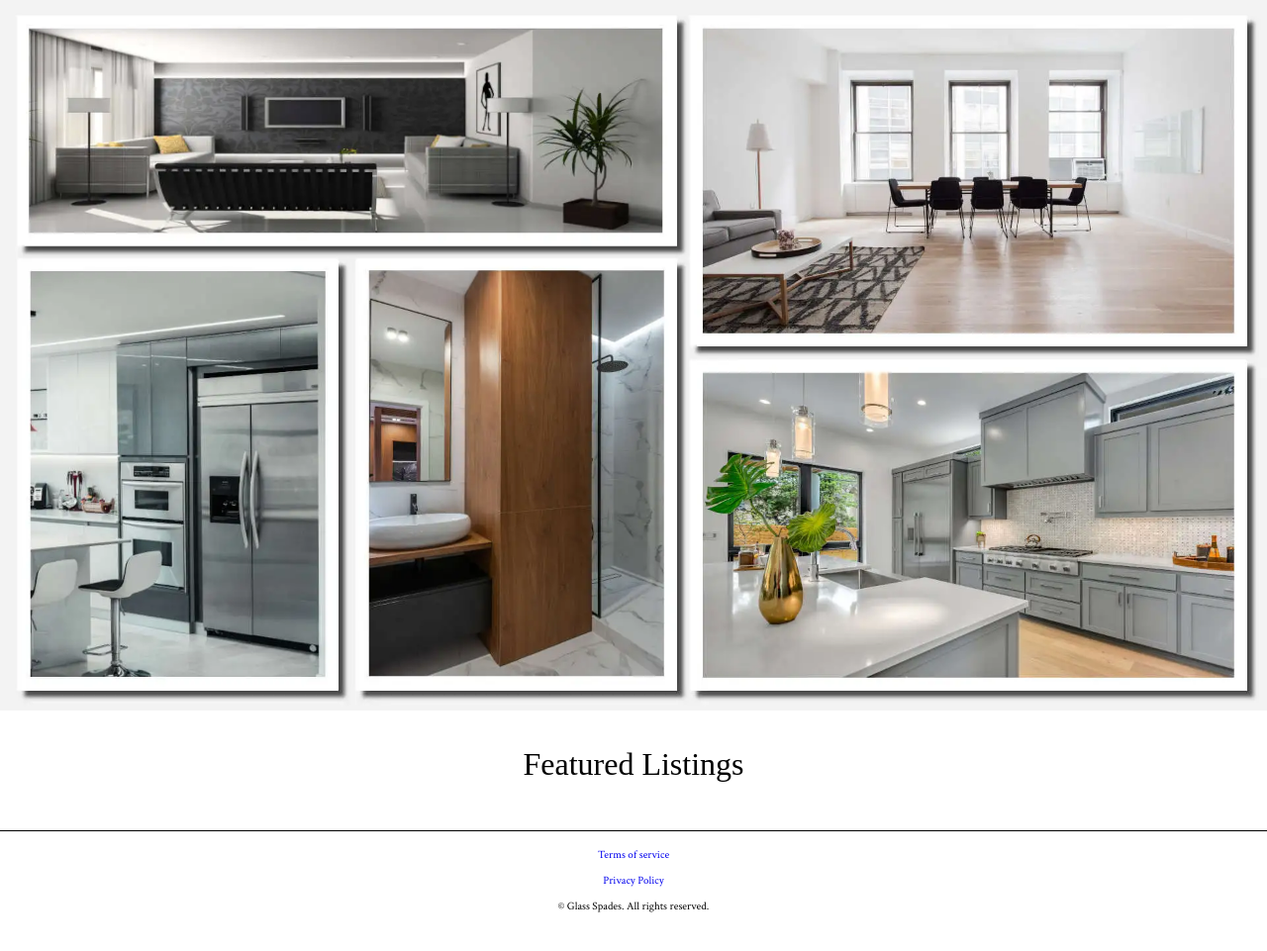
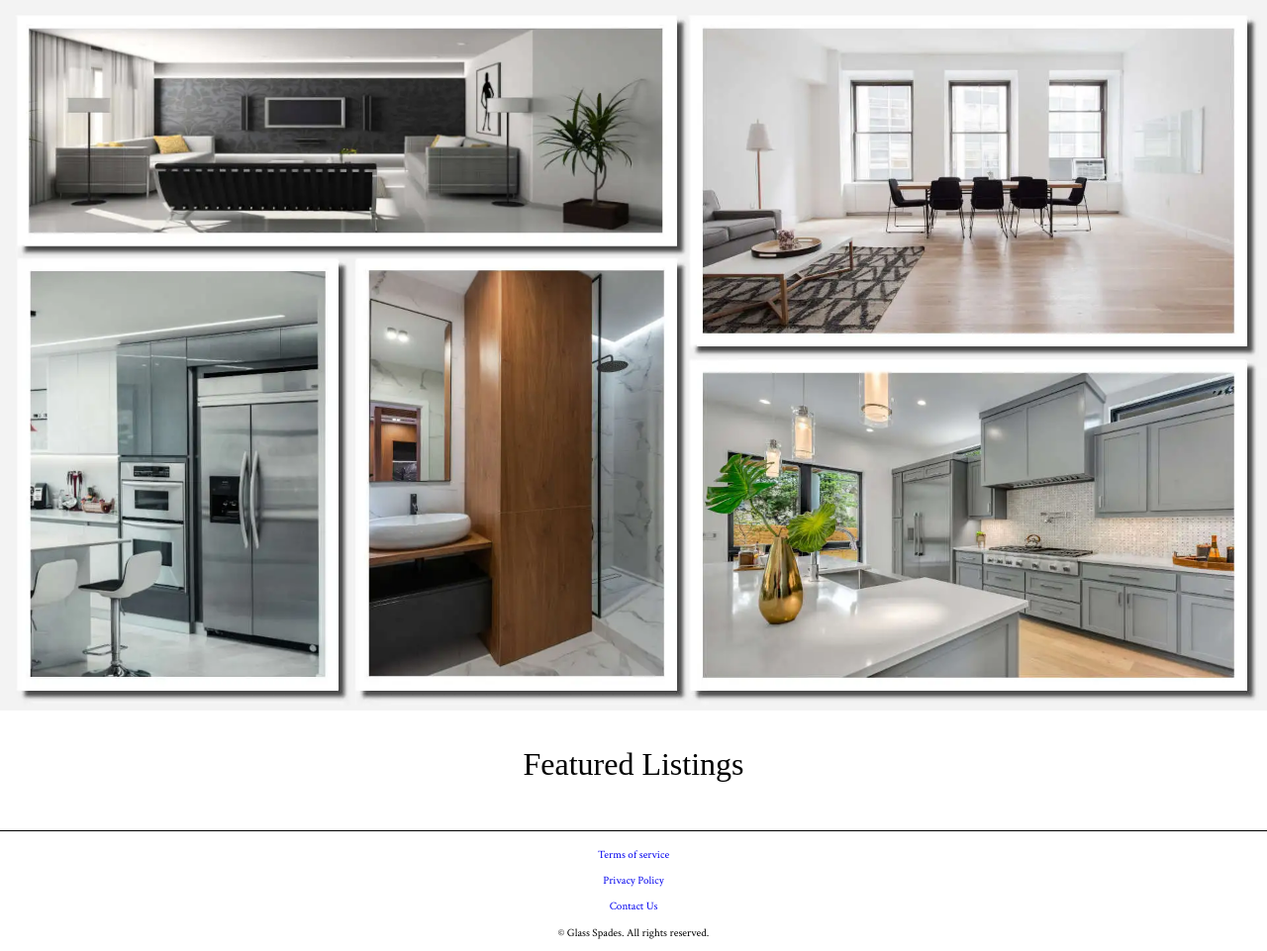
Before and after one commit to Kirera-Wainaina/glass-spades, a website: page frontend/html/home.html in a window 1280 px wide. Shown: the part 67-1028 px from the top of the page at 99% size. Before the commit the page ends 1002 px from the top, so only its background shows below. Drawn offline with Linux system fonts and the light colour scheme; no server answers.

Commit message:
Add contacts route to the homepage

```diff
--- a/frontend/html/home.html
+++ b/frontend/html/home.html
@@ -43,6 +43,7 @@
       <footer>
 	  <a href="/terms">Terms of service</a>
 	  <a href="/privacy-policy">Privacy Policy</a>
+	  <a href="/contacts">Contact Us</a>
 	  <p>&copy Glass Spades. All rights reserved.</p>
       </footer>
     </div>
```
